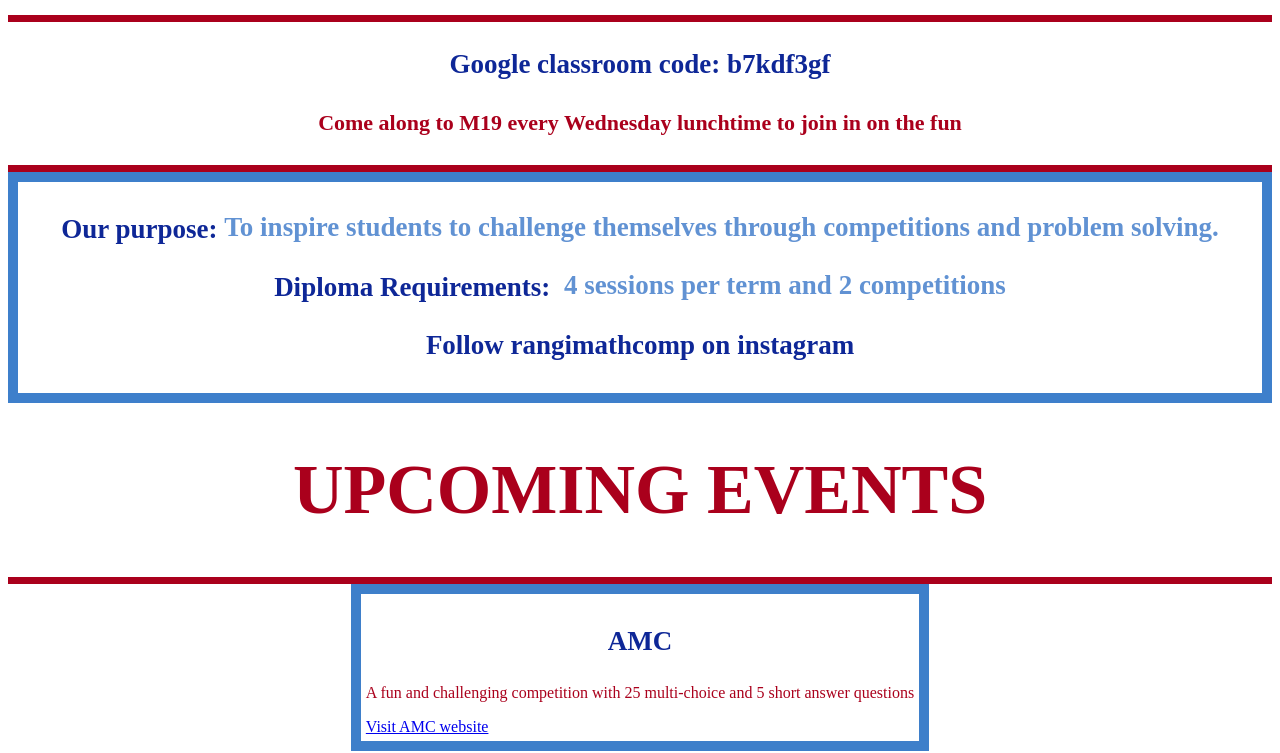
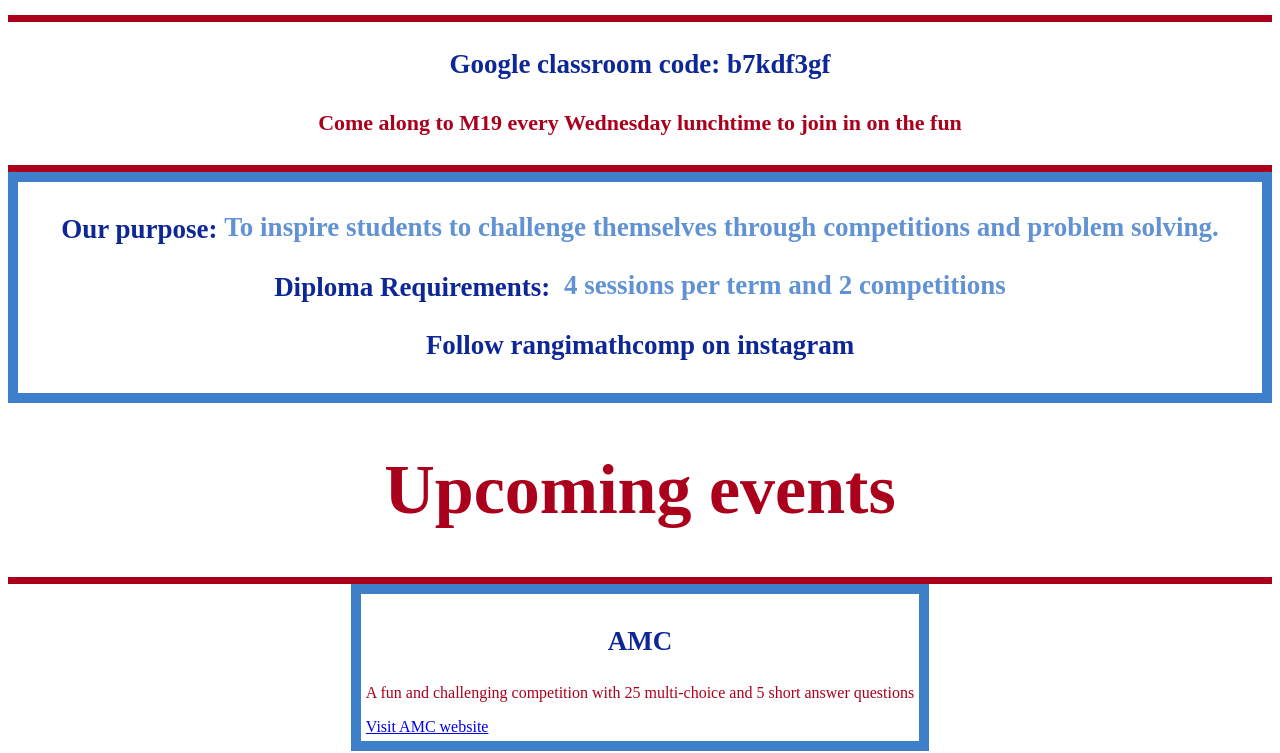
Before and after one commit to NOTSOREALLY/10dgthtmlcss, a plain HTML site: page index.html in a window 1280 px wide. Shown: the part 344-1097 px from the top of the page. Drawn offline with Linux system fonts and the light colour scheme; a web font is replaced by a local one.

Commit message:
Update index.html

```diff
--- a/index.html
+++ b/index.html
@@ -34,7 +34,7 @@
             <h3> Follow rangimathcomp on instagram </h3>
         </div>
 
-        <h1> UPCOMING EVENTS </h1>
+        <h1> Upcoming events </h1>
         <h7>if you can see this text... well you shouldn't be able to</h7>
 
             <div class="grid">
```
